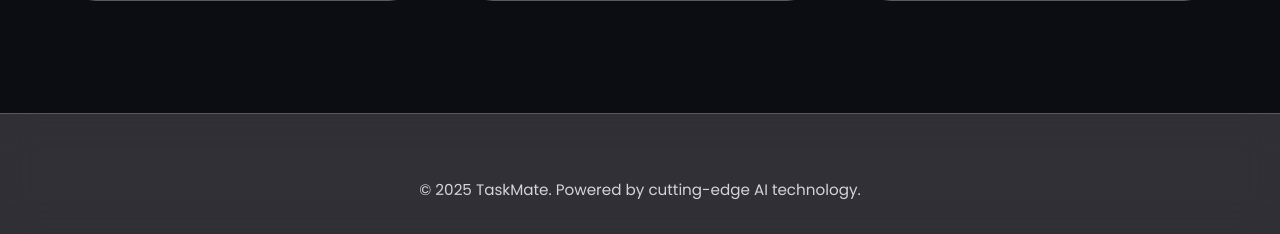
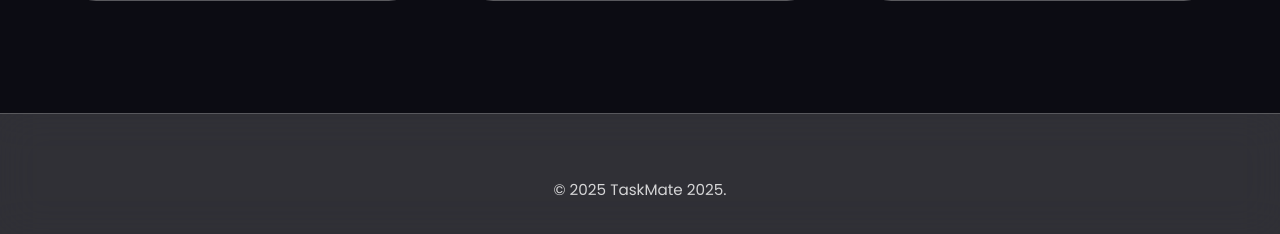
Before and after one commit to PoojaKanagaraj06/mindflow, a Flask app: page /index in a window 1280 px wide. Shown: the part 1189-1423 px from the top of the page. Run offline with Flask 3, Linux system fonts and the light colour scheme; some libraries are stand-ins or nearby versions.

Commit message:
Update index.html

```diff
--- a/templates/index.html
+++ b/templates/index.html
@@ -1272,7 +1272,7 @@
 
   <!-- Footer -->
   <footer class="footer">
-    © <span id="currentYear"></span> TaskMate. Powered by cutting-edge AI technology.
+    © <span id="currentYear"></span> TaskMate 2025.
   </footer>
 <!-- Firebase SDK -->
 <script src="https://www.gstatic.com/firebasejs/8.10.0/firebase-app.js"></script>
```
